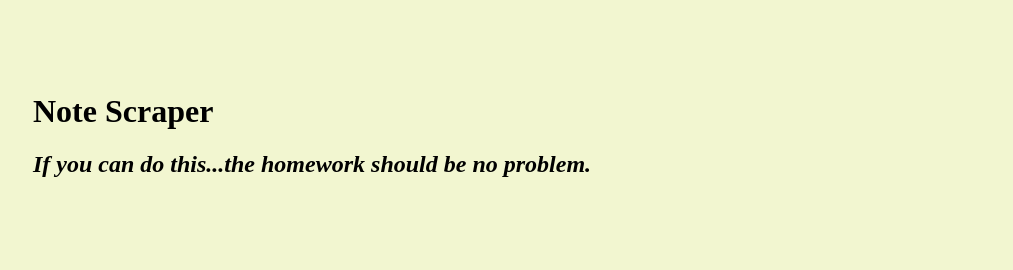
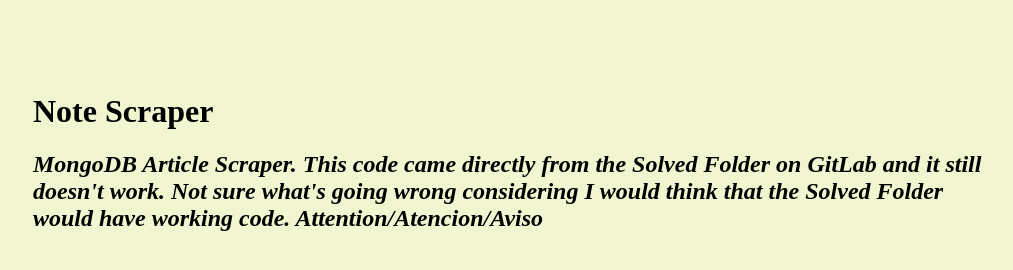
Before and after one commit to ASEdelstein/RikiTikiTavi, a website: page public/index.html in a window 1280 px wide. Shown: the whole page, without its empty margins (127-1140 px from the left). Drawn offline with nearby package versions, Linux system fonts and the light colour scheme; no server answers.

Commit message:
push again

```diff
--- a/public/index.html
+++ b/public/index.html
@@ -39,7 +39,10 @@
   <body>
     <div id="wrapper">
       <h1>Note Scraper</h1>
-      <h2><i>If you can do this...the homework should be no problem.</i></h2>
+      <h2><i>MongoDB Article Scraper.
+          This code came directly from the Solved Folder on GitLab and it still doesn't work. Not sure what's going wrong considering I would think that the Solved Folder would have working code.
+          Attention/Atencion/Aviso
+        </i></h2>
       <div id="articles"></div>
       <div id="notes"></div>
     </div>
```
Also changed, not shown: server.js (+4 -3 lines).
